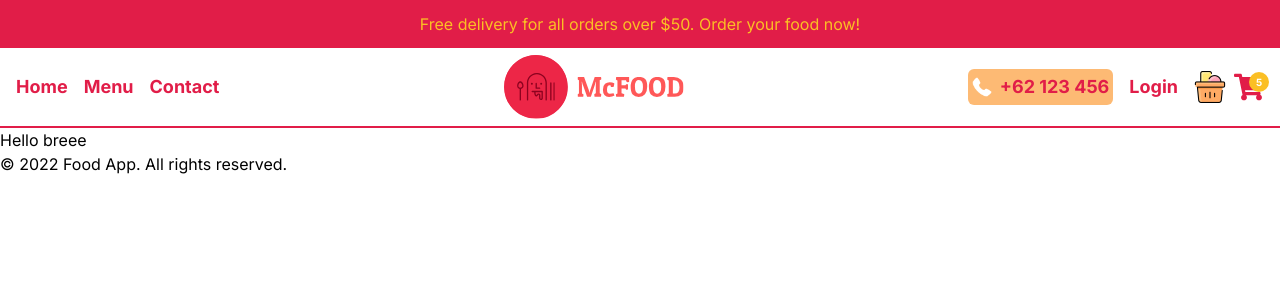
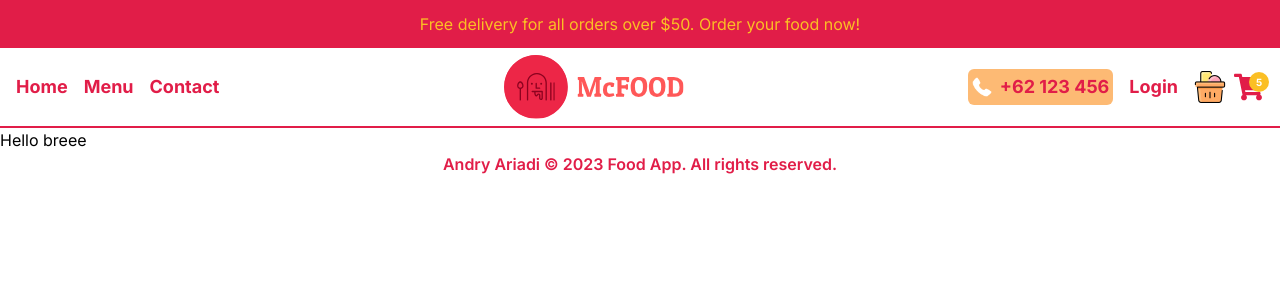
Before and after one commit to andryariadi/food-ordering-app, a Next.js app in the folder food-app/: page / in a window 1280 px wide. Shown: the top 300 px of the page. Built offline with nearby package versions, Linux system fonts and the light colour scheme.

Commit message:
styling footer

```diff
--- a/food-app/src/components/footer.tsx
+++ b/food-app/src/components/footer.tsx
@@ -1,7 +1,9 @@
+import Link from "next/link";
+
 export default function Footer() {
   return (
-    <footer>
-      <p>&copy; 2022 Food App. All rights reserved.</p>
+    <footer className="text-center font-semibold text-rose-600">
+      <Link href="/">Andry Ariadi &copy; 2023 Food App. All rights reserved.</Link>
     </footer>
   );
 }
```
